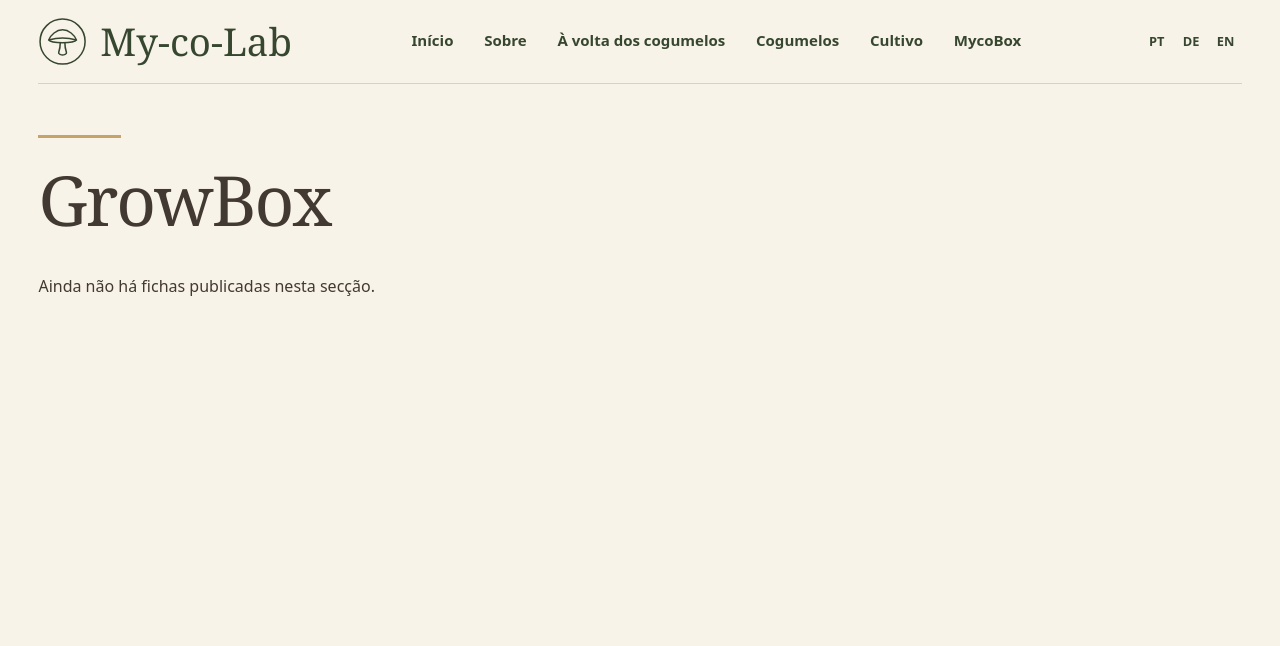
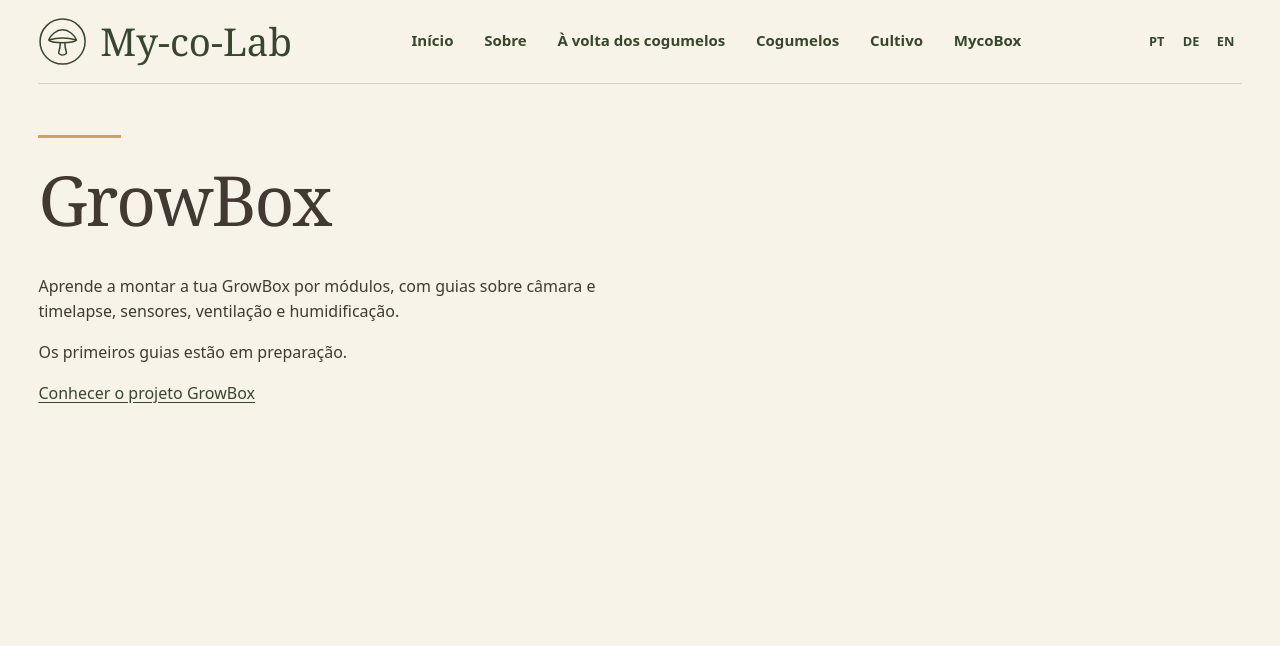
Before and after one commit to giansch561-cell/My-co-Lab_Site, a Django app: page /growbox/ in a window 1280 px wide. Shown: the top 646 px of the page. Run offline with Django 5.2, Linux system fonts and the light colour scheme; data that the repository does not hold is empty.

Commit message:
Apresenta os guias GrowBox antes da primeira publicação

```diff
--- a/django_site/editorial/templates/editorial/catalogo.html
+++ b/django_site/editorial/templates/editorial/catalogo.html
@@ -3,6 +3,7 @@
 {% block titulo %}{{ titulo }} | My-co-Lab{% endblock %}
 {% block conteudo %}
     <h1>{{ titulo }}</h1>
+    {% block introducao %}{% endblock %}
     {% if fichas %}
         <ul class="grelha">
             {% for ficha in fichas %}
@@ -16,7 +17,9 @@
             {% endfor %}
         </ul>
     {% else %}
-        <p>{% translate "Ainda não há fichas publicadas nesta secção." %}</p>
+        {% block catalogo_vazio %}
+            <p>{% translate "Ainda não há fichas publicadas nesta secção." %}</p>
+        {% endblock %}
     {% endif %}
     {% if is_paginated %}
         <nav class="paginacao" aria-label="{% translate 'Páginas do catálogo' %}">
--- /dev/null
+++ b/django_site/editorial/templates/editorial/growbox.html
@@ -0,0 +1,15 @@
+{% extends 'editorial/catalogo.html' %}
+{% load i18n %}
+
+{% block introducao %}
+    <div class="leitura">
+        <p>{% translate "Aprende a montar a tua GrowBox por módulos, com guias sobre câmara e timelapse, sensores, ventilação e humidificação." %}</p>
+    </div>
+{% endblock %}
+
+{% block catalogo_vazio %}
+    <div class="leitura">
+        <p>{% translate "Os primeiros guias estão em preparação." %}</p>
+        <a href="{% url 'editorial:mycobox' %}">{% translate "Conhecer o projeto GrowBox" %}</a>
+    </div>
+{% endblock %}
--- a/django_site/editorial/urls.py
+++ b/django_site/editorial/urls.py
@@ -57,6 +57,7 @@ urlpatterns = [
         "growbox/",
         views.CatalogoView.as_view(
             queryset=guias_growbox,
+            template_name="editorial/growbox.html",
             extra_context={"titulo": "GrowBox", "secao": "growbox"},
         ),
         name="growbox",
```
Also changed, not shown: django_site/editorial/tests.py (+18 -0 lines), django_site/locale/de/LC_MESSAGES/django.po, django_site/locale/en/LC_MESSAGES/django.po, 2 other files.
